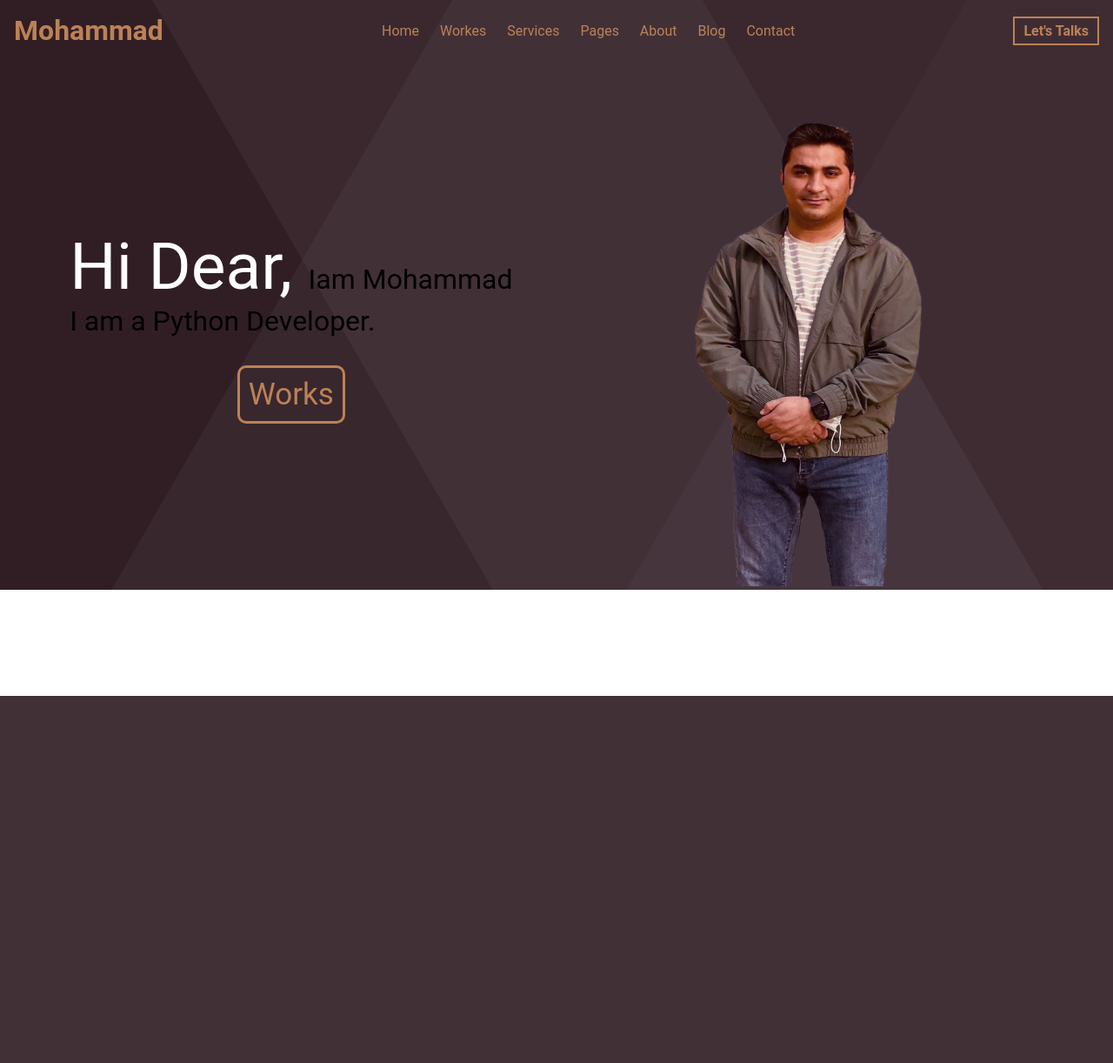
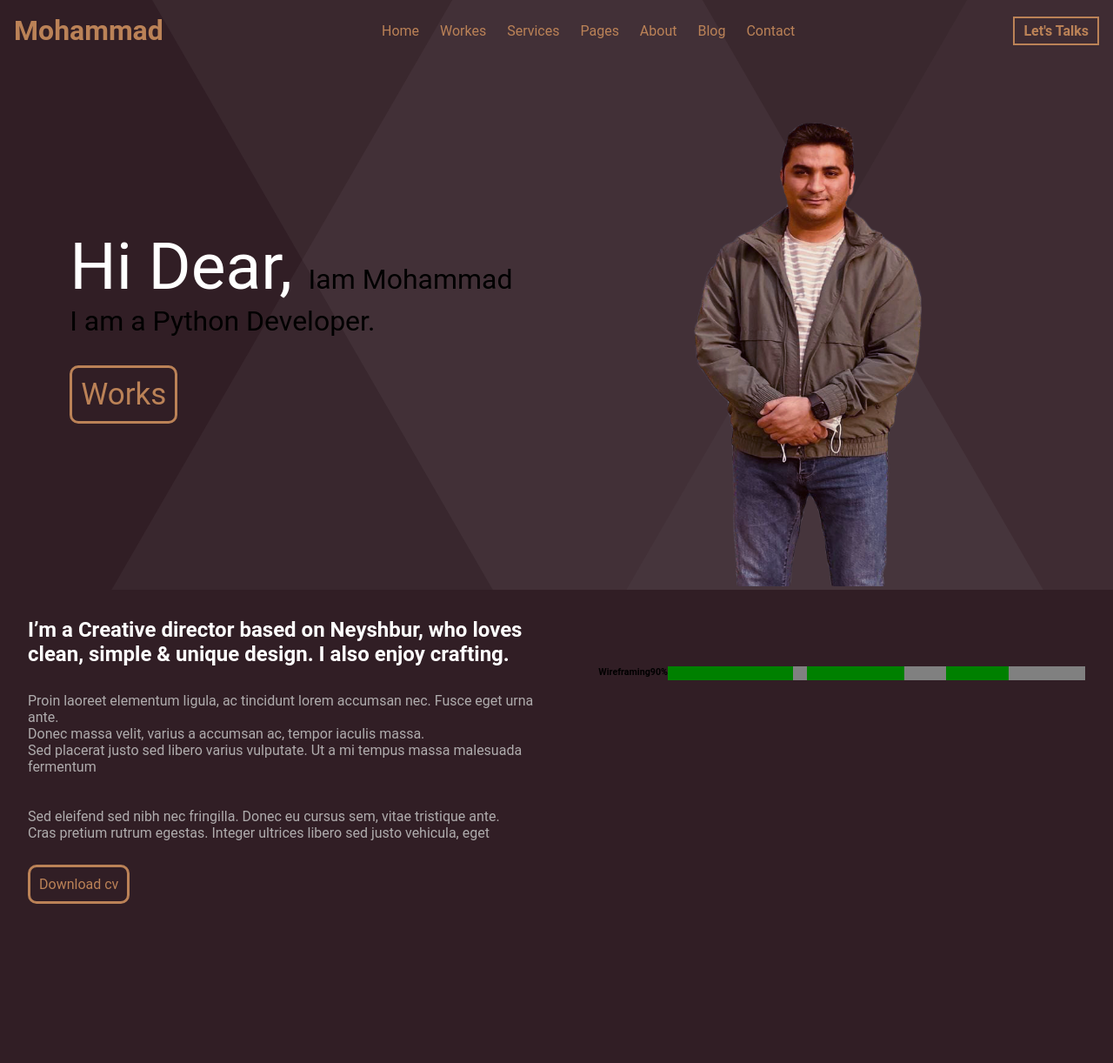
Before and after one commit to shushinasabm/blog, a Django app: page /index/ in a window 1280 px wide. Shown: the whole page at 87% size. Before the commit the page ends 800 px from the top, so only its background shows below. Run offline with Django 4.2, Linux system fonts and the light colour scheme.

Commit message:
skills section index page

```diff
--- a/post/static/post/css/styles.css
+++ b/post/static/post/css/styles.css
@@ -44,8 +44,6 @@ display: flex;
 flex-direction: row;
 justify-content: space-between;
 align-items: center;
-
-
 }
 .heder-items{
   margin: 0 10px !important ;
@@ -70,7 +68,6 @@ align-items: center;
   display: flex;
   justify-content:space-around;
 align-items: center;
-
 }
 .works{
   color: #BB8257;
@@ -78,11 +75,11 @@ align-items: center;
   text-decoration: none;
   border-radius: 10px;
   padding: 10px 10px;
+  text-align: left;
 }
 .works:hover{
   color: white;
   background-color: #BB8257;
-
 }
 #information img{
   width: 500px ;
@@ -93,13 +90,60 @@ align-items: center;
 }
 .works-parent{
   margin-top: 2rem;
-
 }
 #information div{
   display: flex;
-  align-items: center;
-  justify-content: space-between;
+  align-items: flex-start;
+
   justify-content: start;
   flex-direction: column;
 
 }
+#skills-section{
+  padding: 2rem;
+ flex: 1;
+  height: 30rem;
+  background-color: #311E25;
+}
+#skills-section h2{
+  color: white;
+}
+#skills-parents p{
+  color: #Afacad;
+}
+#skills-parents{
+  display: flex;
+  justify-content: end;
+
+
+}
+.paragraf{
+  flex: 1;
+  margin-top: 30px;
+}
+.skills{
+  flex:1;
+}
+body{
+ overflow-y: scroll;
+ overflow-x: hidden;
+}
+.Download-cv{
+  color: #BB8257;
+  border: 3px solid #BB8257;
+  text-decoration: none;
+  border-radius: 10px;
+  padding: 10px 10px;
+  text-align: left;
+  margin-top: 50px !important;
+}
+.skills-progressbar{
+  display: flex;
+  justify-content: space-around;
+  flex-direction: row;
+  flex: 1;
+  padding-left: 50px;
+}
+progress{
+  border-radius: 5px;
+}
--- a/post/templates/post/base.html
+++ b/post/templates/post/base.html
@@ -5,6 +5,7 @@
   <link href="{% static 'post/css/styles.css' %}" rel="stylesheet">
   <title>ss</title>
 </head>
+
 <body>
     <div class="bg-image">
     <header>
@@ -48,5 +49,47 @@
 </div>
 </div>
 </div>
+<section id="skills-section">
+<h2>
+    I’m a Creative director based on Neyshbur, who loves<br>
+     clean, simple & unique design. I also enjoy crafting.
+</h2>
+<div id="skills-parents">
+
+    <div class="paragraf">
+<p>
+    Proin laoreet elementum ligula, ac tincidunt lorem accumsan nec. Fusce eget urna ante.<br>
+     Donec massa velit, varius a accumsan ac, tempor iaculis massa.<br>
+      Sed placerat justo sed libero varius vulputate. Ut a mi tempus massa malesuada fermentum
+      <BR>
+        <BR>
+            <BR>
+</p>
+<p>
+    Sed eleifend sed nibh nec fringilla. Donec eu cursus sem, vitae tristique ante.<br>
+    Cras pretium rutrum egestas. Integer ultrices libero sed justo vehicula, eget
+</p>
+<div style="margin-top: 40px;">
+    <a class="Download-cv" href="">Download cv</a>
+</div>
+
+    </div>
+    <div class="skills">
+        <div class="skills-progressbar">
+            <h6>
+                Wireframing
+            </h6>
+        <h6>
+                    90%
+        </h6>
+        <progress id="Wireframing" value="90" max="100"></progress>
+        <progress id="Wireframing" value="70" max="100"></progress>
+        <progress id="Wireframing" value="45" max="100"></progress>
+        </div>
+    </div>
+</section>
+
+</div>
+
 </body>
 </html>
```
